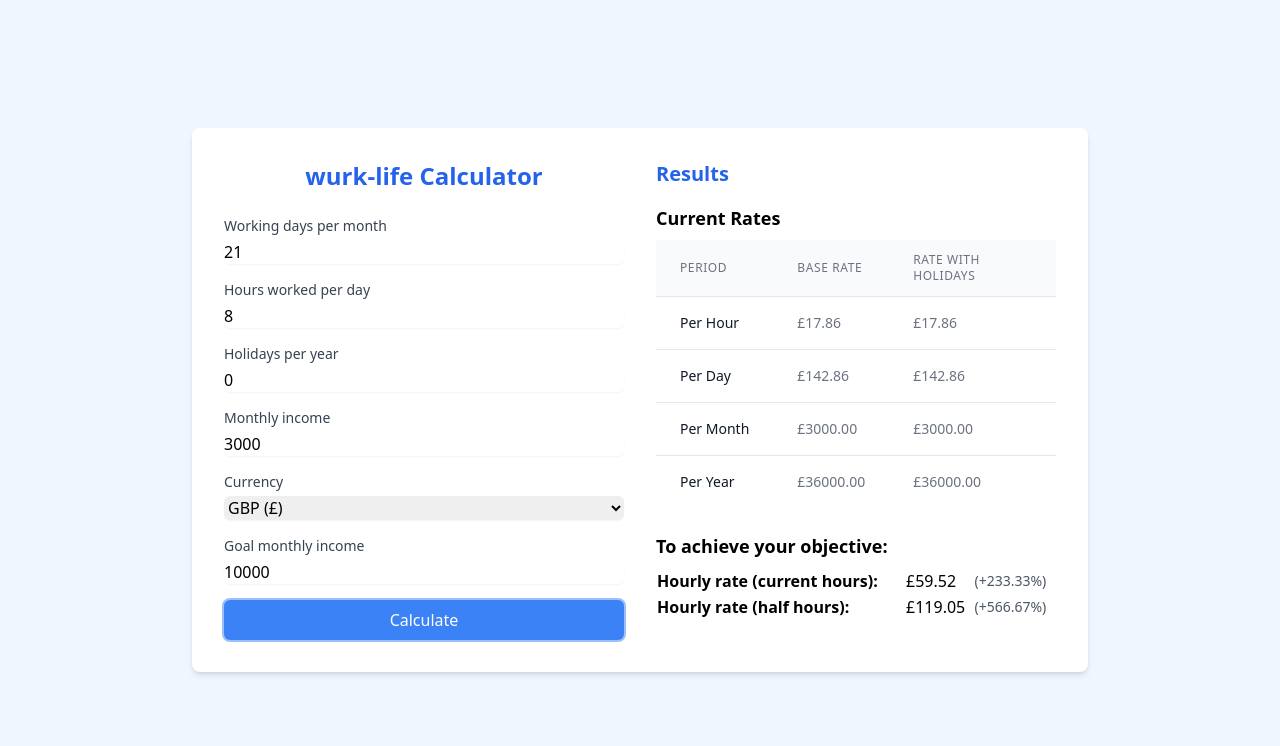
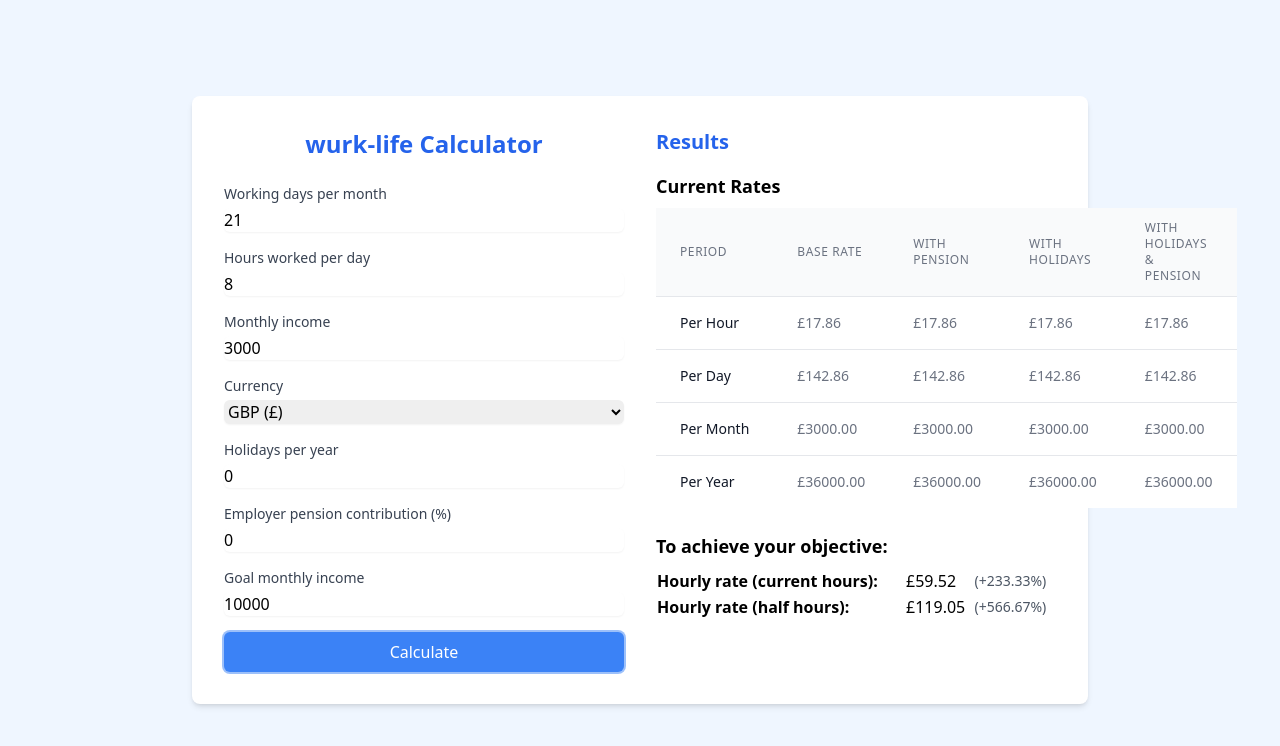
Before and after one commit to pablosr11/workcalc, a plain HTML site: page index.html in a window 1280 px wide. Both pictures are taken after a click on the button "Calculate". Drawn offline with nearby package versions, Linux system fonts and the light colour scheme.

Commit message:
include pension

```diff
--- a/index.html
+++ b/index.html
@@ -20,10 +20,6 @@
                     <input type="number" id="hoursPerDay" name="hoursPerDay" value="8" class="mt-1 block w-full rounded-md border-gray-300 shadow-sm focus:border-blue-300 focus:ring focus:ring-blue-200 focus:ring-opacity-50">
                 </div>
                 <div>
-                    <label for="holidaysPerYear" class="block text-sm font-medium text-gray-700">Holidays per year</label>
-                    <input type="number" id="holidaysPerYear" name="holidaysPerYear" value="0" class="mt-1 block w-full rounded-md border-gray-300 shadow-sm focus:border-blue-300 focus:ring focus:ring-blue-200 focus:ring-opacity-50">
-                </div>
-                <div>
                     <label for="monthlyIncome" class="block text-sm font-medium text-gray-700">Monthly income</label>
                     <input type="number" id="monthlyIncome" name="monthlyIncome" value="3000" required class="mt-1 block w-full rounded-md border-gray-300 shadow-sm focus:border-blue-300 focus:ring focus:ring-blue-200 focus:ring-opacity-50">
                 </div>
@@ -34,6 +30,14 @@
                             <option value="£">GBP (£)</option>
                         </select>
                     </div>
+                </div>
+                <div>
+                    <label for="holidaysPerYear" class="block text-sm font-medium text-gray-700">Holidays per year</label>
+                    <input type="number" id="holidaysPerYear" name="holidaysPerYear" value="0" class="mt-1 block w-full rounded-md border-gray-300 shadow-sm focus:border-blue-300 focus:ring focus:ring-blue-200 focus:ring-opacity-50">
+                </div>
+                <div>
+                    <label for="pensionPercentage" class="block text-sm font-medium text-gray-700">Employer pension contribution (%)</label>
+                    <input type="number" id="pensionPercentage" name="pensionPercentage" value="0" min="0" max="100" step="0.1" class="mt-1 block w-full rounded-md border-gray-300 shadow-sm focus:border-blue-300 focus:ring focus:ring-blue-200 focus:ring-opacity-50">
                 </div>
                 <div>
                     <label for="goalMonthlyIncome" class="block text-sm font-medium text-gray-700">Goal monthly income</label>
@@ -52,29 +56,39 @@
                             <tr>
                                 <th scope="col" class="px-6 py-3 text-left text-xs font-medium text-gray-500 uppercase tracking-wider">Period</th>
                                 <th scope="col" class="px-6 py-3 text-left text-xs font-medium text-gray-500 uppercase tracking-wider">Base Rate</th>
-                                <th scope="col" class="px-6 py-3 text-left text-xs font-medium text-gray-500 uppercase tracking-wider">Rate with Holidays</th>
+                                <th scope="col" class="px-6 py-3 text-left text-xs font-medium text-gray-500 uppercase tracking-wider">With Pension</th>
+                                <th scope="col" class="px-6 py-3 text-left text-xs font-medium text-gray-500 uppercase tracking-wider">With Holidays</th>
+                                <th scope="col" class="px-6 py-3 text-left text-xs font-medium text-gray-500 uppercase tracking-wider">With Holidays & Pension</th>
                             </tr>
                         </thead>
                         <tbody class="bg-white divide-y divide-gray-200">
                             <tr>
                                 <td class="px-6 py-4 whitespace-nowrap text-sm font-medium text-gray-900">Per Hour</td>
                                 <td class="px-6 py-4 whitespace-nowrap text-sm text-gray-500" id="ratePerHour"></td>
+                                <td class="px-6 py-4 whitespace-nowrap text-sm text-gray-500" id="ratePerHourWithPension"></td>
                                 <td class="px-6 py-4 whitespace-nowrap text-sm text-gray-500" id="ratePerHourWithHolidays"></td>
+                                <td class="px-6 py-4 whitespace-nowrap text-sm text-gray-500" id="ratePerHourWithHolidaysAndPension"></td>
                             </tr>
                             <tr>
                                 <td class="px-6 py-4 whitespace-nowrap text-sm font-medium text-gray-900">Per Day</td>
                                 <td class="px-6 py-4 whitespace-nowrap text-sm text-gray-500" id="ratePerDay"></td>
+                                <td class="px-6 py-4 whitespace-nowrap text-sm text-gray-500" id="ratePerDayWithPension"></td>
                                 <td class="px-6 py-4 whitespace-nowrap text-sm text-gray-500" id="ratePerDayWithHolidays"></td>
+                                <td class="px-6 py-4 whitespace-nowrap text-sm text-gray-500" id="ratePerDayWithHolidaysAndPension"></td>
                             </tr>
                             <tr>
                                 <td class="px-6 py-4 whitespace-nowrap text-sm font-medium text-gray-900">Per Month</td>
                                 <td class="px-6 py-4 whitespace-nowrap text-sm text-gray-500" id="ratePerMonth"></td>
+                                <td class="px-6 py-4 whitespace-nowrap text-sm text-gray-500" id="ratePerMonthWithPension"></td>
                                 <td class="px-6 py-4 whitespace-nowrap text-sm text-gray-500" id="ratePerMonthWithHolidays"></td>
+                                <td class="px-6 py-4 whitespace-nowrap text-sm text-gray-500" id="ratePerMonthWithHolidaysAndPension"></td>
                             </tr>
                             <tr>
                                 <td class="px-6 py-4 whitespace-nowrap text-sm font-medium text-gray-900">Per Year</td>
                                 <td class="px-6 py-4 whitespace-nowrap text-sm text-gray-500" id="ratePerYear"></td>
+                                <td class="px-6 py-4 whitespace-nowrap text-sm text-gray-500" id="ratePerYearWithPension"></td>
                                 <td class="px-6 py-4 whitespace-nowrap text-sm text-gray-500" id="ratePerYearWithHolidays"></td>
+                                <td class="px-6 py-4 whitespace-nowrap text-sm text-gray-500" id="ratePerYearWithHolidaysAndPension"></td>
                             </tr>
                         </tbody>
                     </table>
@@ -105,6 +119,7 @@
             const workingDays = parseFloat(document.getElementById('workingDays').value) || 21;
             const hoursPerDay = parseFloat(document.getElementById('hoursPerDay').value) || 8;
             const holidaysPerYear = parseFloat(document.getElementById('holidaysPerYear').value) || 0;
+            const pensionPercentage = parseFloat(document.getElementById('pensionPercentage').value) || 0;
             const monthlyIncome = parseFloat(document.getElementById('monthlyIncome').value);
             const currency = document.getElementById('currency').value;
             const goalMonthlyIncome = parseFloat(document.getElementById('goalMonthlyIncome').value);
@@ -115,12 +130,21 @@
             const workingDaysPerYear = workingDaysPerMonth * workingMonthsPerYear;
             const workingHoursPerYear = workingDaysPerYear * hoursPerDay;
 
+            const pensionFactor = 1 + (pensionPercentage / 100);
+
+            // Base rates
             const ratePerHour = monthlyIncome / workingHoursPerMonth;
             const ratePerDay = ratePerHour * hoursPerDay;
             const ratePerMonth = monthlyIncome;
             const ratePerYear = ratePerMonth * workingMonthsPerYear;
 
-            // Calculate rates including holidays
+            // Rates with pension
+            const ratePerHourWithPension = ratePerHour * pensionFactor;
+            const ratePerDayWithPension = ratePerDay * pensionFactor;
+            const ratePerMonthWithPension = ratePerMonth * pensionFactor;
+            const ratePerYearWithPension = ratePerYear * pensionFactor;
+
+            // Rates with holidays
             const actualWorkingDaysPerYear = workingDaysPerYear - holidaysPerYear;
             const actualWorkingHoursPerYear = actualWorkingDaysPerYear * hoursPerDay;
             const ratePerHourWithHolidays = (ratePerYear / actualWorkingHoursPerYear);
@@ -128,16 +152,36 @@
             const ratePerMonthWithHolidays = (ratePerYear / 12) * (workingDaysPerYear / actualWorkingDaysPerYear);
             const ratePerYearWithHolidays = ratePerMonthWithHolidays * 12;
 
+            // Rates with holidays and pension
+            const ratePerHourWithHolidaysAndPension = ratePerHourWithHolidays * pensionFactor;
+            const ratePerDayWithHolidaysAndPension = ratePerDayWithHolidays * pensionFactor;
+            const ratePerMonthWithHolidaysAndPension = ratePerMonthWithHolidays * pensionFactor;
+            const ratePerYearWithHolidaysAndPension = ratePerYearWithHolidays * pensionFactor;
+
             // Update DOM elements with calculated values
-            document.getElementById('ratePerHour').textContent = `${currency}${ratePerHour.toFixed(2)}`;
-            document.getElementById('ratePerDay').textContent = `${currency}${ratePerDay.toFixed(2)}`;
-            document.getElementById('ratePerMonth').textContent = `${currency}${ratePerMonth.toFixed(2)}`;
-            document.getElementById('ratePerYear').textContent = `${currency}${ratePerYear.toFixed(2)}`;
+            function updateElement(id, value) {
+                document.getElementById(id).textContent = `${currency}${value.toFixed(2)}`;
+            }
 
-            document.getElementById('ratePerHourWithHolidays').textContent = `${currency}${ratePerHourWithHolidays.toFixed(2)}`;
-            document.getElementById('ratePerDayWithHolidays').textContent = `${currency}${ratePerDayWithHolidays.toFixed(2)}`;
-            document.getElementById('ratePerMonthWithHolidays').textContent = `${currency}${ratePerMonthWithHolidays.toFixed(2)}`;
-            document.getElementById('ratePerYearWithHolidays').textContent = `${currency}${ratePerYearWithHolidays.toFixed(2)}`;
+            updateElement('ratePerHour', ratePerHour);
+            updateElement('ratePerDay', ratePerDay);
+            updateElement('ratePerMonth', ratePerMonth);
+            updateElement('ratePerYear', ratePerYear);
+
+            updateElement('ratePerHourWithPension', ratePerHourWithPension);
+            updateElement('ratePerDayWithPension', ratePerDayWithPension);
+            updateElement('ratePerMonthWithPension', ratePerMonthWithPension);
+            updateElement('ratePerYearWithPension', ratePerYearWithPension);
+
+            updateElement('ratePerHourWithHolidays', ratePerHourWithHolidays);
+            updateElement('ratePerDayWithHolidays', ratePerDayWithHolidays);
+            updateElement('ratePerMonthWithHolidays', ratePerMonthWithHolidays);
+            updateElement('ratePerYearWithHolidays', ratePerYearWithHolidays);
+
+            updateElement('ratePerHourWithHolidaysAndPension', ratePerHourWithHolidaysAndPension);
+            updateElement('ratePerDayWithHolidaysAndPension', ratePerDayWithHolidaysAndPension);
+            updateElement('ratePerMonthWithHolidaysAndPension', ratePerMonthWithHolidaysAndPension);
+            updateElement('ratePerYearWithHolidaysAndPension', ratePerYearWithHolidaysAndPension);
 
             const requiredHourlyRate = goalMonthlyIncome / workingHoursPerMonth;
             const requiredHourlyRateHalf = goalMonthlyIncome / (workingHoursPerMonth / 2);
```
